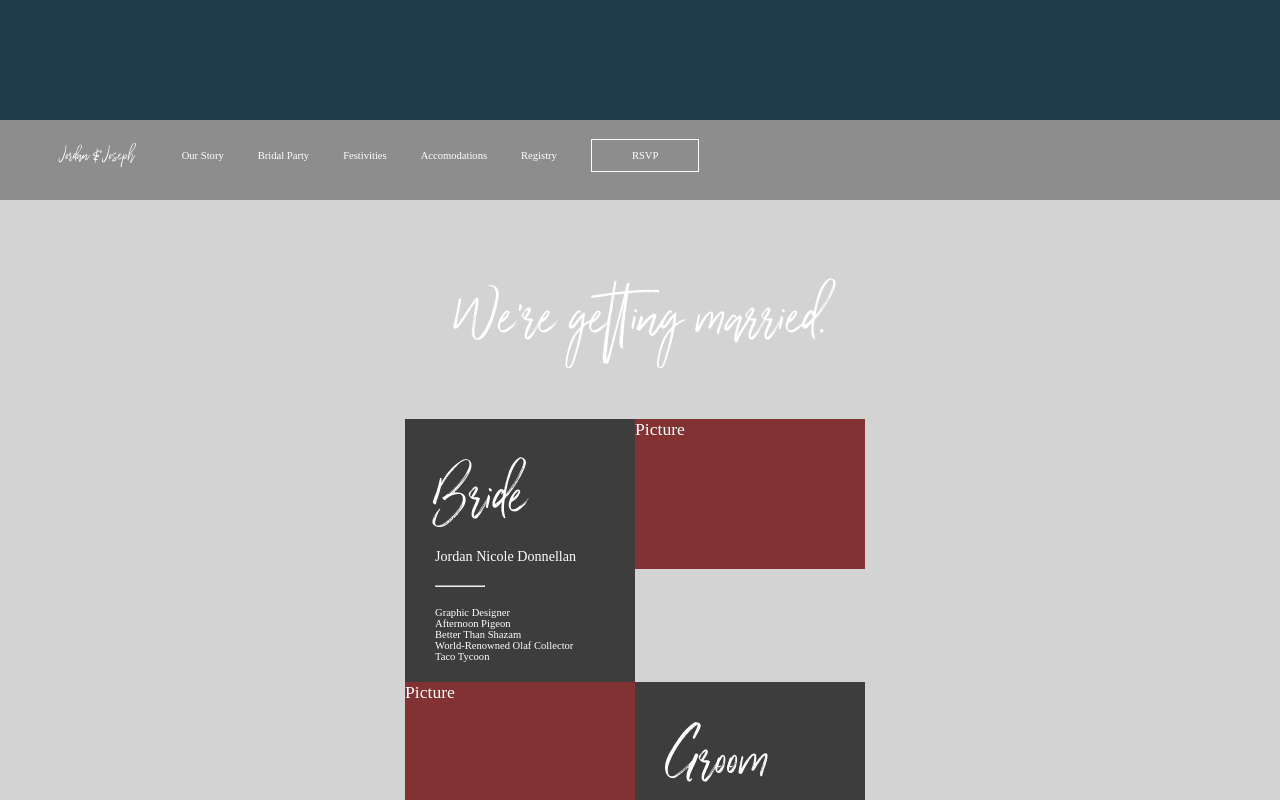
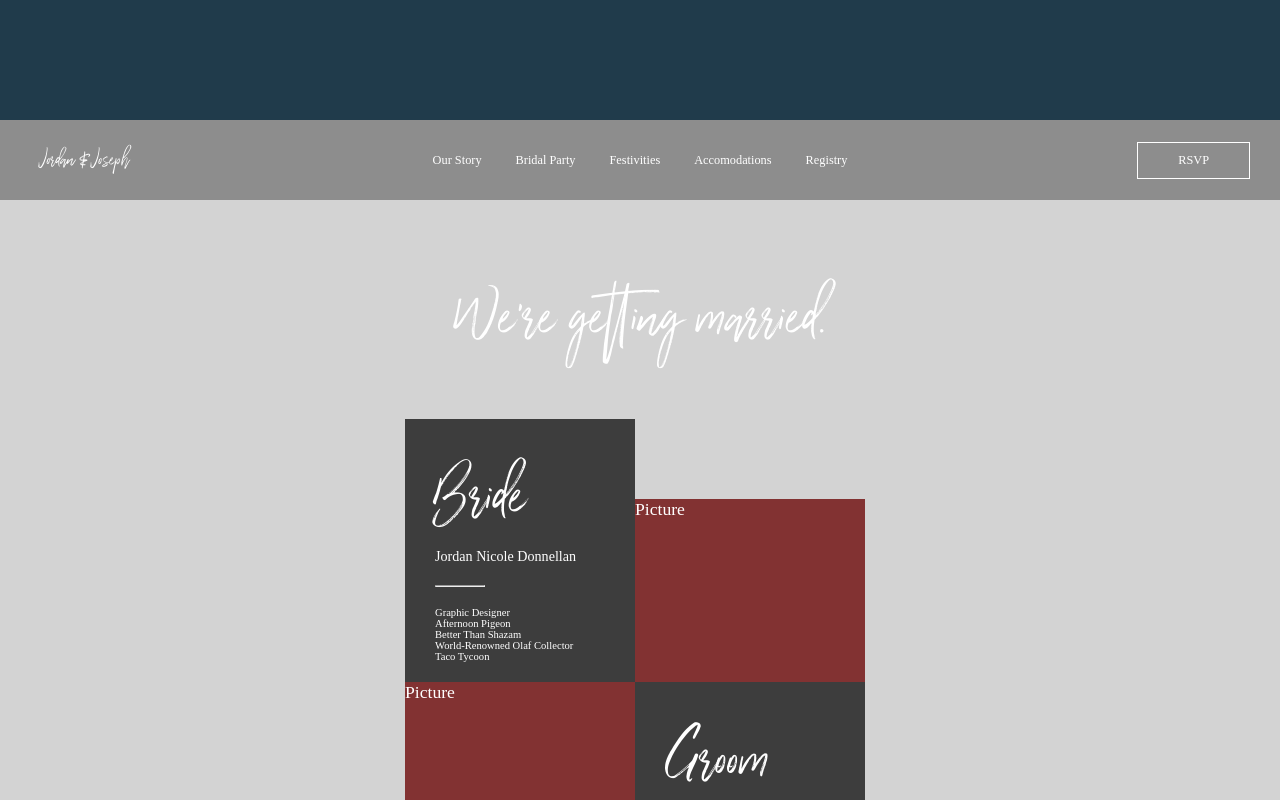
Before and after one commit to jbanass/jojo-wedding, an Angular app: page / in a window 1280 px wide. Shown: the part 680-1480 px from the top of the page. Built offline with nearby package versions, Linux system fonts and the light colour scheme; a web font is replaced by a local one.

Commit message:
bride-groom, nav, and registry styling fixes

```diff
--- a/src/app/bride-groom/bride-groom.component.css
+++ b/src/app/bride-groom/bride-groom.component.css
@@ -75,7 +75,17 @@
     flex-direction: row-reverse;
   }
 
+  .bride-container .square-container.couple-picture {
+    top:80px;
+    height:190px;
+  }
+
   .groom-container {
     display: inline-flex;
   }
+
+
+  .groom-container .square-container.couple-picture {
+    height:190px;
+  }
 }
--- a/src/app/nav/nav.component.css
+++ b/src/app/nav/nav.component.css
@@ -40,29 +40,37 @@
 
 .nav-menu {
   display: -webkit-inline-box;
-  width: 100%;
   height: 100%;
 }
 
 .nav-menu-option {
-  font-size: 0.6em;
-  display: inline-block;
-  margin: 17px;
+    font-size: 0.7em;
+    display: inline-block;
+    margin: 33px 17px 17px 17px;
 }
 
 .nav-menu-jordan-joseph {
-  font-family: WildernessTypeFace;
-  font-size: 1.5em;
-  margin: 17px 30px 17px 60px;
+    display: inline-block;
+    font-family: WildernessTypeFace;
+    font-size: 1.8em;
+    position: absolute;
+    left: 40px;
+    margin-top: 18px;
 }
 
 .nav-menu-rsvp {
-  border: 1px solid #fff;
-  padding: 10px 40px;
-  color: #fff;
+    font-size: 0.7em;
+    display: inline-block;
+    border: 1px solid #fff;
+    padding: 10px 40px;
+    color: #fff;
+    position: absolute;
+    right: 30px;
+    margin-top: 22px;
 }
 
 .mobile-nav-menu-rsvp {
+
   border: 1px solid #fff;
   padding: 10px 80px;
   color: #fff;
--- a/src/app/nav/nav.component.html
+++ b/src/app/nav/nav.component.html
@@ -15,12 +15,12 @@
 </div>
 <div class="nav-container">
     <div class="nav-menu">
-        <div class="nav-menu-option nav-menu-jordan-joseph">Jordan &amp; Joseph</div>
+        <div class="nav-menu-jordan-joseph">Jordan &amp; Joseph</div>
         <div class="nav-menu-option">Our Story</div>
         <div class="nav-menu-option">Bridal Party</div>
         <div class="nav-menu-option">Festivities</div>
         <div class="nav-menu-option">Accomodations</div>
         <div class="nav-menu-option">Registry</div>
-        <div class="nav-menu-option nav-menu-rsvp">RSVP</div>
+        <div class="nav-menu-rsvp">RSVP</div>
     </div>
 </div>
--- a/src/app/registry/registry.component.css
+++ b/src/app/registry/registry.component.css
@@ -13,6 +13,17 @@
   height: auto;
   padding-bottom: 40px;
   text-align: center;
+}
+
+.registry-image-container {
+  display:none;
+}
+
+.registry-image-1, .registry-image-2 {
+  height:200px;
+  width:200px;
+  border: 1px solid #fff;
+  background-color:gray;
 }
 
 .registry-header-container {
@@ -33,3 +44,36 @@
 .registry-options-container {
   padding-top: 10px;
 }
+
+@media screen and (min-width:768px) {
+  .registry-container {
+    height:450px;
+  }
+
+  .registry-image-container {
+    display: -webkit-inline-box;
+    position: relative;
+    left: -330px;
+    top: 150px;
+  }
+
+  .container {
+
+  }
+
+  .pull-right {
+    position: relative;
+    left: 150px;
+  }
+
+  .registry-image-1 {
+    position: absolute;
+    top: -50px;
+  }
+
+  .registry-image-2 {
+    position: absolute;
+    left: 50px;
+  }
+
+}
--- a/src/app/registry/registry.component.html
+++ b/src/app/registry/registry.component.html
@@ -1,4 +1,10 @@
 <div class="section registry-container">
+    <div class="container">
+        <div class="registry-image-container">
+            <div class="registry-image-1"></div>
+            <div class="registry-image-2"></div>
+        </div>
+        <div class="pull-right">
             <div class="registry-header-container">
                 <h1 class="section-header registry-header">
                     Registry
@@ -14,3 +20,5 @@
                 </div>
             </div>
         </div>
+    </div>
+</div>
```
Lines whose indentation alone changed are shown as unchanged.
